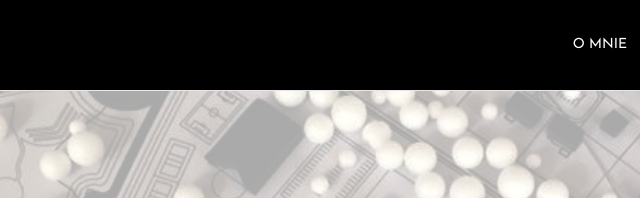
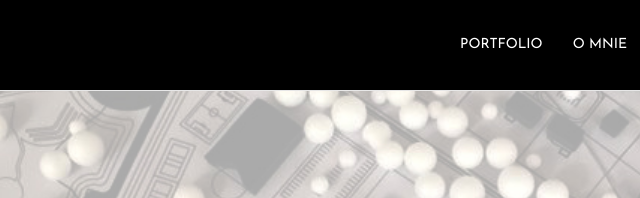
Before and after one commit to annkaczmarek/annkaczmarek.github.io, a website: page index.html in a window 1280 px wide. Shown: the top 198 px of the page, 294-934 px from the left. Drawn offline with nearby package versions, Linux system fonts and the light colour scheme; some packages are replaced by stand-ins of ours.

Commit message:
add portfolio href

```diff
--- a/main/main.html
+++ b/main/main.html
@@ -12,6 +12,7 @@
                 </div>
                 <div class="collapse navbar-collapse" id="myNavbar">
                     <ul class="nav navbar-nav navbar-right">
+                        <li><a ng-click="goToAnchor('portfolio')"><span>PORTFOLIO</span></a></li>
                         <li><a ng-click="goToAnchor('about')"><span>O MNIE</span></a></li>
                         <li><a ng-click="goToAnchor('certificates')"><span>CERTYFIKATY</span></a></li>
                         <li><a ng-click="goToAnchor('diploma')"><span>DYPLOM</span></a></li>
```
Also changed, not shown: 1 other file.
